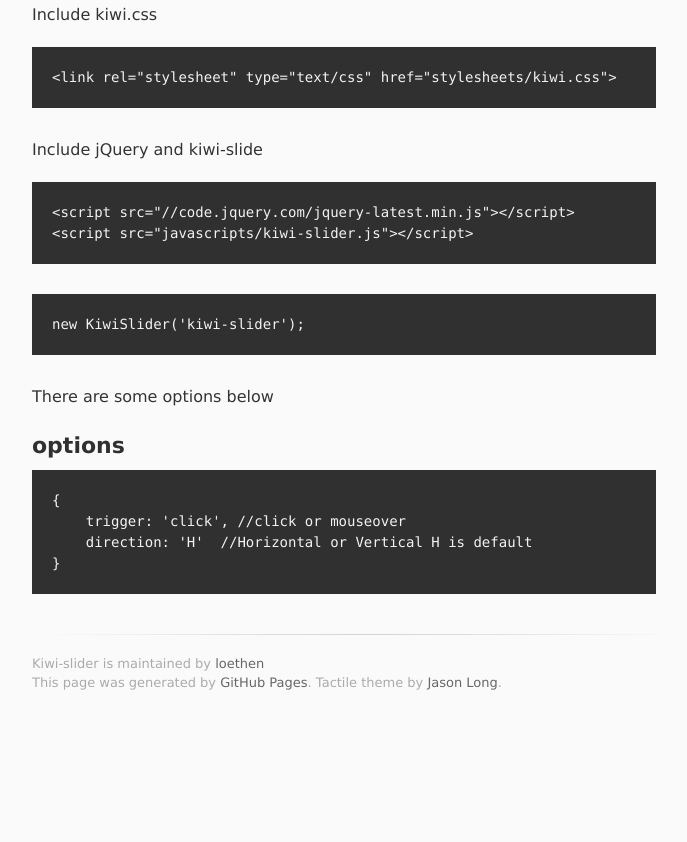
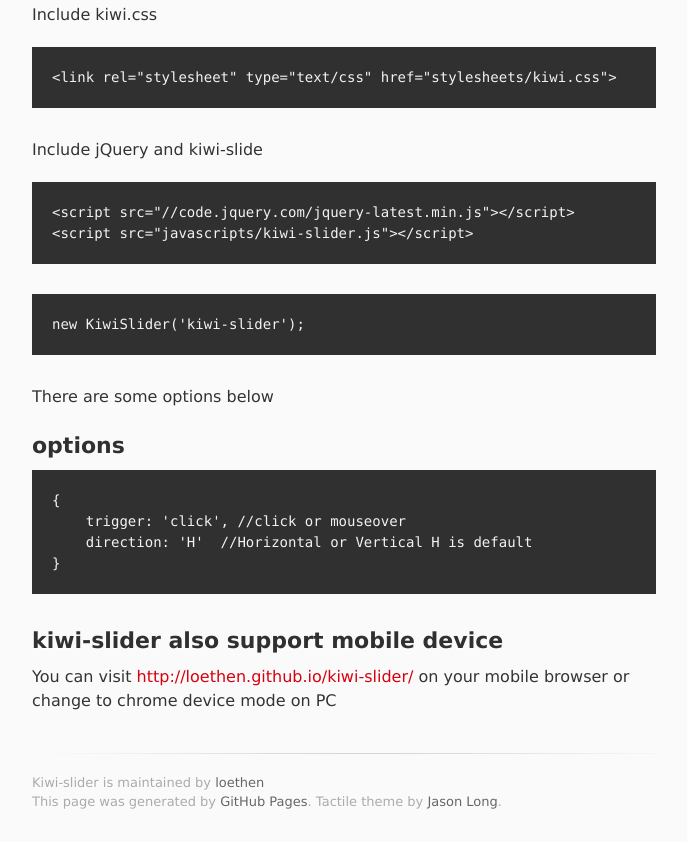
Before and after one commit to loethen/kiwi-slider, a website: page index.html in a window 1280 px wide. Shown: the part 909-1751 px from the top of the page, without its empty margins (296-983 px from the left). Before the commit the page ends 1632 px from the top, so only its background shows below. Drawn offline with nearby package versions, Linux system fonts and the light colour scheme.

Commit message:
viewport

```diff
--- a/index.html
+++ b/index.html
@@ -286,7 +286,8 @@
     trigger: 'click', //click or mouseover
     direction: 'H'  //Horizontal or Vertical H is default
 }</pre>
-
+        <h2>kiwi-slider also support mobile device</h2>
+        <p>You can visit <a href="http://loethen.github.io/kiwi-slider/">http://loethen.github.io/kiwi-slider/</a> on your mobile browser or change to chrome device mode on PC</p>
         <footer>
           Kiwi-slider is maintained by <a href="https://github.com/loethen">loethen</a><br>
           This page was generated by <a href="http://pages.github.com">GitHub Pages</a>. Tactile theme by <a href="https://twitter.com/jasonlong">Jason Long</a>.
```
